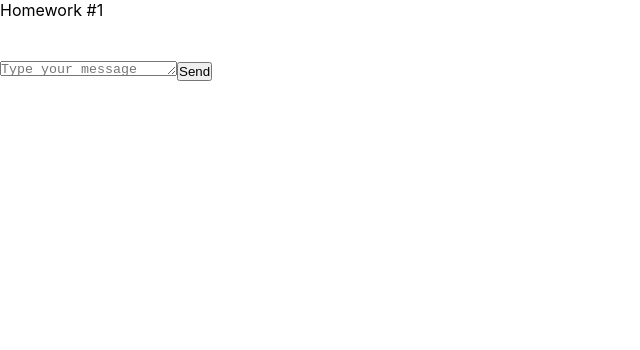
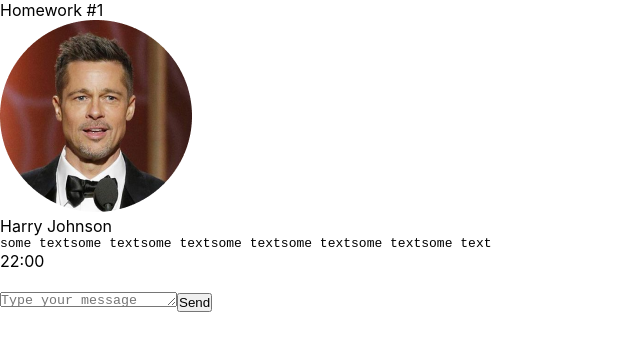
Before and after one commit to YuliyaMartinchuk/hws2, a React (Create React App) app: page / in a window 1280 px wide. Shown: the top 350 px of the page, without its empty margins (0-640 px from the left). Built offline with nearby package versions, Linux system fonts and the light colour scheme.

Commit message:
added incoming data (Message.tsx)

```diff
--- a/src/s2-homeworks/hw01/message/Message.tsx
+++ b/src/s2-homeworks/hw01/message/Message.tsx
@@ -15,25 +15,25 @@ const Message = (props: MessagePropsType) => {
                 <img
                     id={'hw1-avatar-' + props.message.id}
                     // создаёт студент
-
+                    src={props.message.user.avatar}
                     //
                 />
                 <div className={s.text}>
                     <div id={'hw1-name-' + props.message.id} className={s.name}>
                         {/*создаёт студент*/}
-
+                        {props.message.user.name}
                         {/**/}
                     </div>
                     <pre id={'hw1-text-' + props.message.id} className={s.messageText}>
-                        {/*создаёт студент*/}
-
+                         {/*создаёт студент*/}
+                        {props.message.message.text}
                         {/**/}
                     </pre>
                 </div>
             </div>
             <div id={'hw1-time-' + props.message.id} className={s.time}>
                 {/*создаёт студент*/}
-
+                {props.message.message.time}
                 {/**/}
             </div>
         </div>
```
